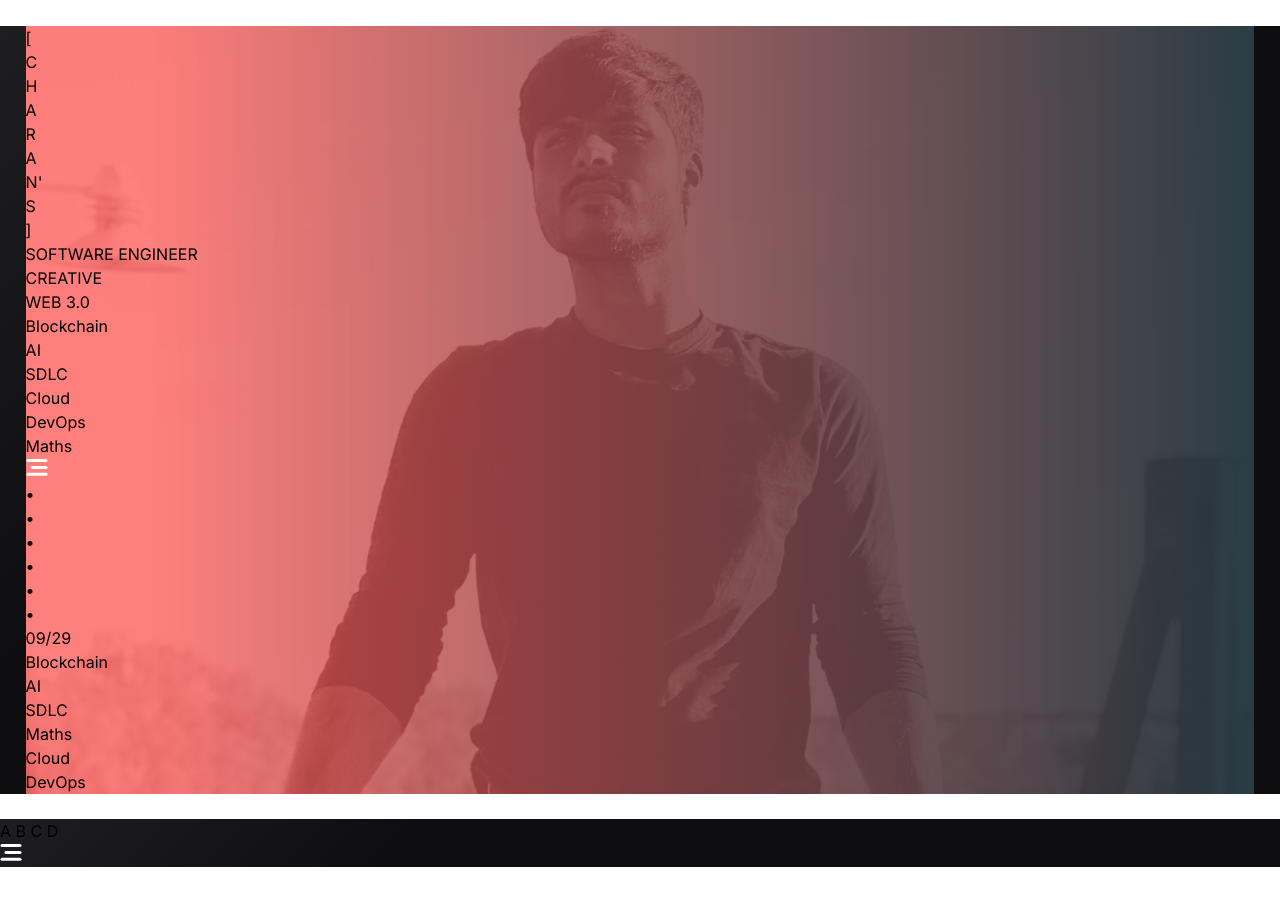
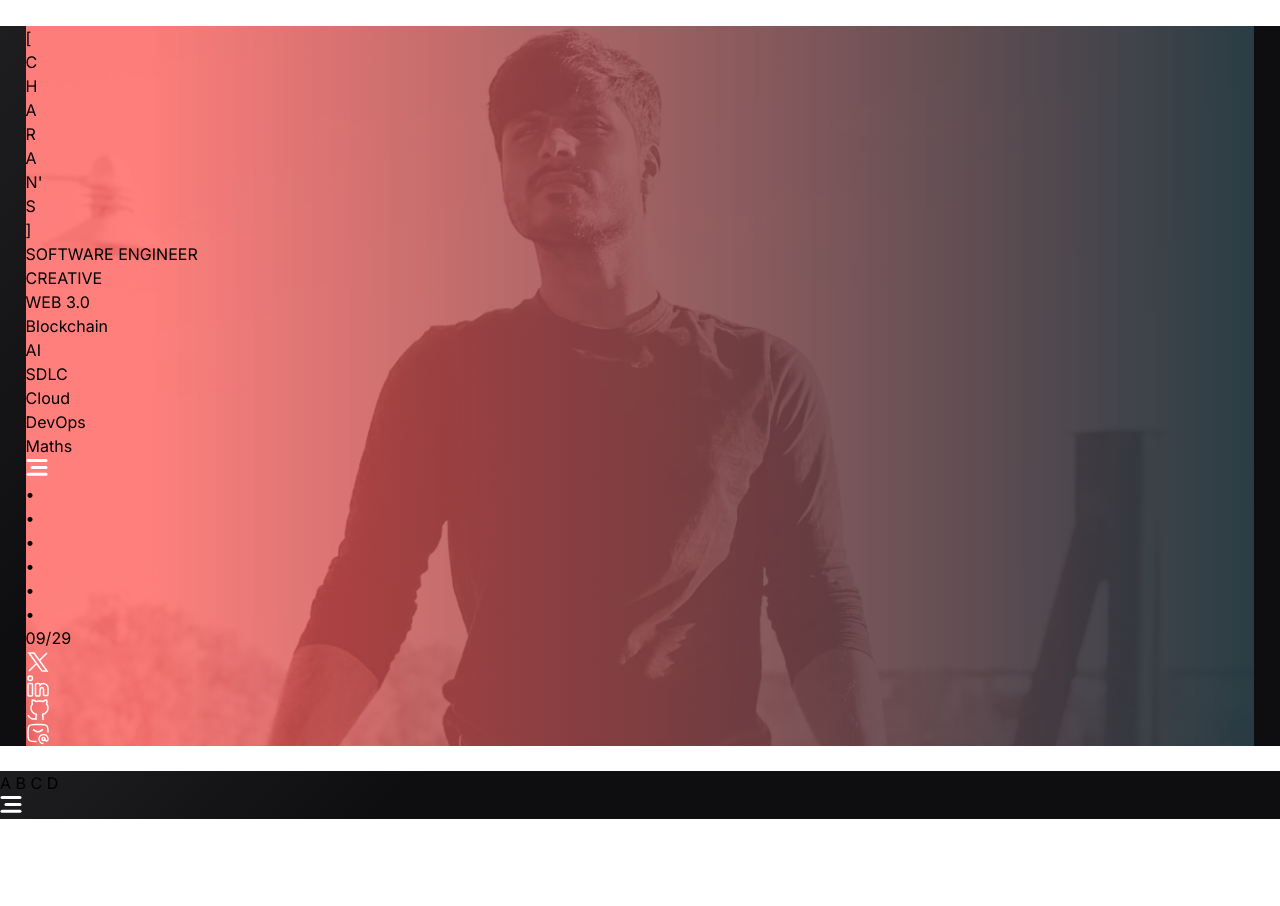
Before and after one commit to charans29/www-dot, a Next.js app: page / in a window 1280 px wide. Shown: the top 906 px of the page. Built offline with nearby package versions, Linux system fonts and the light colour scheme.

Commit message:
dev: socil links

```diff
--- a/Components/Elements/Items.tsx
+++ b/Components/Elements/Items.tsx
@@ -87,7 +87,7 @@ export default function Items({ className }:prop) {
         <MenuButton as="div"ref={scope} className="overflow-clip">
           <MenuToggle toggle={toggleMenu} />
         </MenuButton>
-        <MenuItems  anchor="bottom end"
+        <MenuItems  anchor="bottom end" modal={true}
             className="
             w-34
             origin-top-right
--- a/Components/Elements/Rightcard.tsx
+++ b/Components/Elements/Rightcard.tsx
@@ -35,12 +35,22 @@ function Rightcard({ className }:prop) {
                 </span>
             </div>
           </div>
-          <div className="flex space-x-1 py-8 text-white">
-              {items.map((item, index) => (
-                  <p key={index} className="text-md scale-y-75 scale-x-75 font-medium font-sans">
-                  {item}
-                  </p>
-              ))}
+          <div className="flex justify-between space-x-14 py-8 text-white px-5">
+              <svg xmlns="http://www.w3.org/2000/svg" viewBox="0 0 24 24" width="24" height="24" color="#ffff" fill="none" className="scale-y-90 scale-x-90"> <path d="M3 21L10.5484 13.4516M21 3L13.4516 10.5484M13.4516 10.5484L8 3H3L10.5484 13.4516M13.4516 10.5484L21 21H16L10.5484 13.4516" stroke="currentColor" stroke-width="1.5" stroke-linecap="sharp" stroke-linejoin="sharp" /> </svg>
+              <svg xmlns="http://www.w3.org/2000/svg" viewBox="0 0 24 24" width="24" height="24" color="#ffff" fill="none" className="scale-y-90 scale-x-90">
+                <path d="M4.5 9.5H4C3.05719 9.5 2.58579 9.5 2.29289 9.79289C2 10.0858 2 10.5572 2 11.5V20C2 20.9428 2 21.4142 2.29289 21.7071C2.58579 22 3.05719 22 4 22H4.5C5.44281 22 5.91421 22 6.20711 21.7071C6.5 21.4142 6.5 20.9428 6.5 20V11.5C6.5 10.5572 6.5 10.0858 6.20711 9.79289C5.91421 9.5 5.44281 9.5 4.5 9.5Z" stroke="currentColor" stroke-width="1.5" stroke-linecap="sharp"/>
+                <path d="M6.5 4.25C6.5 5.49264 5.49264 6.5 4.25 6.5C3.00736 6.5 2 5.49264 2 4.25C2 3.00736 3.00736 2 4.25 2C5.49264 2 6.5 3.00736 6.5 4.25Z" stroke="currentColor" stroke-width="1.5" />
+                <path d="M12.326 9.5H11.5C10.5572 9.5 10.0858 9.5 9.79289 9.79289C9.5 10.0858 9.5 10.5572 9.5 11.5V20C9.5 20.9428 9.5 21.4142 9.79289 21.7071C10.0858 22 10.5572 22 11.5 22H12C12.9428 22 13.4142 22 13.7071 21.7071C14 21.4142 14 20.9428 14 20L14.0001 16.5001C14.0001 14.8433 14.5281 13.5001 16.0879 13.5001C16.8677 13.5001 17.5 14.1717 17.5 15.0001V19.5001C17.5 20.4429 17.5 20.9143 17.7929 21.2072C18.0857 21.5001 18.5572 21.5001 19.5 21.5001H19.9987C20.9413 21.5001 21.4126 21.5001 21.7055 21.2073C21.9984 20.9145 21.9985 20.4432 21.9987 19.5006L22.0001 14.0002C22.0001 11.515 19.6364 9.50024 17.2968 9.50024C15.9649 9.50024 14.7767 10.1531 14.0001 11.174C14 10.5439 14 10.2289 13.8632 9.995C13.7765 9.84686 13.6531 9.72353 13.505 9.63687C13.2711 9.5 12.9561 9.5 12.326 9.5Z" stroke="currentColor" stroke-width="1.5" stroke-linejoin="sharp" />
+              </svg>
+              <svg xmlns="http://www.w3.org/2000/svg" viewBox="0 0 24 24" width="24" height="24" color="#ffff" fill="none" className="scale-y-90 scale-x-90">
+                <path d="M10 20.5675C6.57143 21.7248 3.71429 20.5675 2 17" stroke="currentColor" stroke-width="1.5" stroke-linecap="sharp" stroke-linejoin="sharp" />
+                <path d="M10 22V18.7579C10 18.1596 10.1839 17.6396 10.4804 17.1699C10.6838 16.8476 10.5445 16.3904 10.1771 16.2894C7.13394 15.4528 5 14.1077 5 9.64606C5 8.48611 5.38005 7.39556 6.04811 6.4464C6.21437 6.21018 6.29749 6.09208 6.31748 5.9851C6.33746 5.87813 6.30272 5.73852 6.23322 5.45932C5.95038 4.32292 5.96871 3.11619 6.39322 2.02823C6.39322 2.02823 7.27042 1.74242 9.26698 2.98969C9.72282 3.27447 9.95075 3.41686 10.1515 3.44871C10.3522 3.48056 10.6206 3.41384 11.1573 3.28041C11.8913 3.09795 12.6476 3 13.5 3C14.3524 3 15.1087 3.09795 15.8427 3.28041C16.3794 3.41384 16.6478 3.48056 16.8485 3.44871C17.0493 3.41686 17.2772 3.27447 17.733 2.98969C19.7296 1.74242 20.6068 2.02823 20.6068 2.02823C21.0313 3.11619 21.0496 4.32292 20.7668 5.45932C20.6973 5.73852 20.6625 5.87813 20.6825 5.9851C20.7025 6.09207 20.7856 6.21019 20.9519 6.4464C21.6199 7.39556 22 8.48611 22 9.64606C22 14.1077 19.8661 15.4528 16.8229 16.2894C16.4555 16.3904 16.3162 16.8476 16.5196 17.1699C16.8161 17.6396 17 18.1596 17 18.7579V22" stroke="currentColor" stroke-width="1.5" stroke-linecap="sharp" stroke-linejoin="sharp" />
+              </svg>
+              <svg xmlns="http://www.w3.org/2000/svg" viewBox="0 0 24 24" width="24" height="24" color="#ffff" fill="none" className="scale-y-90 scale-x-90 text-white ">
+                <path d="M7 7.5L9.94202 9.23943C11.6572 10.2535 12.3428 10.2535 14.058 9.23943L17 7.5" stroke="currentColor" stroke-width="1.5" stroke-linecap="sharp" stroke-linejoin="sharp" />
+                <path d="M10.5 19.5C10.0337 19.4939 9.56682 19.485 9.09883 19.4732C5.95033 19.3941 4.37608 19.3545 3.24496 18.2184C2.11383 17.0823 2.08114 15.5487 2.01577 12.4814C1.99475 11.4951 1.99474 10.5147 2.01576 9.52843C2.08114 6.46113 2.11382 4.92748 3.24495 3.79139C4.37608 2.6553 5.95033 2.61573 9.09882 2.53658C11.0393 2.4878 12.9607 2.48781 14.9012 2.53659C18.0497 2.61574 19.6239 2.65532 20.755 3.79141C21.8862 4.92749 21.9189 6.46114 21.9842 9.52844C21.9939 9.98251 21.9991 10.1965 21.9999 10.5" stroke="currentColor" stroke-width="1.5" stroke-linecap="sharp" stroke-linejoin="sharp" />
+                <path d="M19 17C19 17.8284 18.3284 18.5 17.5 18.5C16.6716 18.5 16 17.8284 16 17C16 16.1716 16.6716 15.5 17.5 15.5C18.3284 15.5 19 16.1716 19 17ZM19 17V17.5C19 18.3284 19.6716 19 20.5 19C21.3284 19 22 18.3284 22 17.5V17C22 14.5147 19.9853 12.5 17.5 12.5C15.0147 12.5 13 14.5147 13 17C13 19.4853 15.0147 21.5 17.5 21.5" stroke="currentColor" stroke-width="1.5" stroke-linecap="sharp" stroke-linejoin="sharp" />
+              </svg>
           </div>
       </div>
     )
--- a/Components/UI/Propic.tsx
+++ b/Components/UI/Propic.tsx
@@ -8,7 +8,7 @@ interface PropicProps {
 
 function Propic({ children, className }:PropicProps) {
   return (
-    <div className={cn("absolute z-50 sm:inset-3 md:inset-4 lg:inset-5 xl:inset-6 overflow-hidden", "m-2 sm:m-3 md:m-4 lg:m-5 xl:m-6", className)}
+    <div className={cn("absolute z-50 inset-2 sm:inset-3 md:inset-4 lg:inset-5 xl:inset-6 overflow-hidden", "m-2 sm:m-3 md:m-4 lg:m-5 xl:m-6", className)}
         style={{
         backgroundImage: `linear-gradient(90deg, rgba(334,88,88,0.75) 10%, rgba(18,53,62,1) 110%),
                             url('style.png')`,
```
